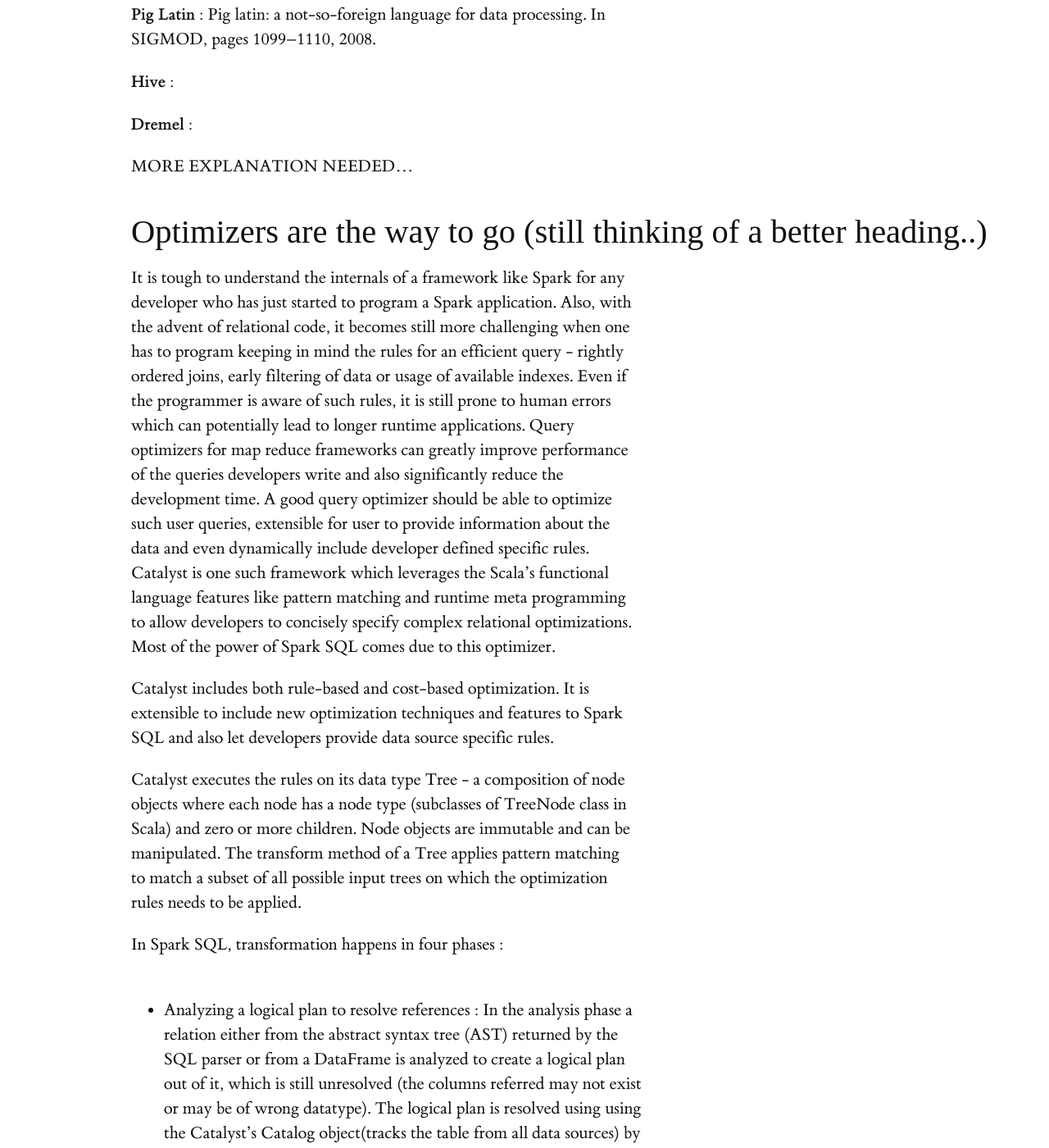
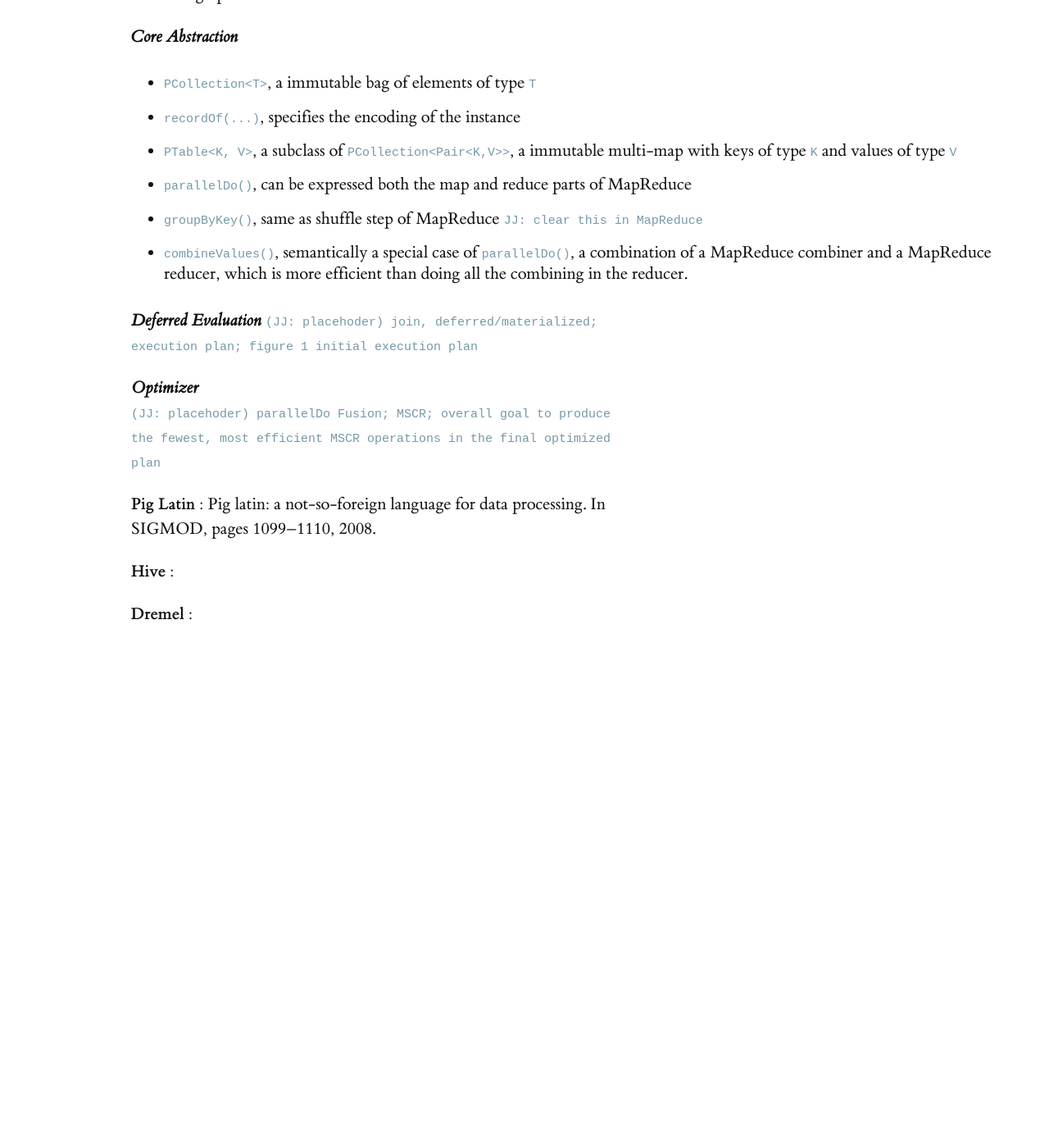
Before and after one commit to heathermiller/dist-prog-book, a Jekyll site: the page built from chapter/8/big-data.md, in a window 1280 px wide and 1400 px high, scrolled down 20549 px. Shown: the whole window at 82% size. Built offline with Jekyll 4.4.1, drawn with Linux system fonts in a browser that asks for light colours; some web fonts are replaced; formulas are drawn with MathJax 3; after the commit the page ends 21409 px from its top, so only the background shows below that; some of the changed text lies outside the part shown.

Commit message:
Update big-data.md

```diff
--- a/chapter/8/big-data.md
+++ b/chapter/8/big-data.md
@@ -13,7 +13,8 @@
     - Spark: what is Spark? how is it different from map reduce? (RDD/lineage: can support iterative algorithm, interactive analytics;) what is pipelining? why is Spark so powerful - RDD and API? What is a RDD and why is it so efficient? properties of a RDD? why is RDD better than DSM? What are the transformations and actions available in Spark ?
   - Large-scale Parallelism on Graphs
     - Why a separate graph processing model? what is a BSP? working of BSP? Do not stress more since its not a map reduce world exactly.
-    - GraphX programming model (working on this)
+    - GraphX programming model - discuss disadvantages graph-parallel model to data parallel model for large scale graph processing? how graphX combines the advantages of both the models? representation of a graph in GraphX?  discuss the model, vertex cut partitioning and its importance? graph operations ?
+
   - Querying: we need more declarative interfaces, built on top MP models.
     - Sawzall {%cite pike2005interpreting --file big-data %}: first one propose
     - Pig {% cite olston2008pig --file big-data %}: on top of Hadoop, independent of execution platform, in theory can compiled into DryadLINQ too; what is the performance gain/lost? Easier to debug?
@@ -199,7 +206,6 @@
 
 ## Execution Models
 **MapReduce**, as mentioned in the programming model section, the execution model is interesting that all the intermediate key/value pairs are written to and read from disk. The output from distributed computation should be same as one from non-faulting sequential execution of the entire program. And the model relies on the atomic commits of map and reduce task outputs to achieve it. The basic idea is to create private temporary files and rename them only when the task has finished. This makes fault-tolerance easy, one could simple start another one if the worker failed. But this is also the bottleneck to run multiple stages.
-
 
 
 
@@ -344,58 +350,3 @@
 **Hive** :
 
 **Dremel** :
-
-
-
-MORE EXPLANATION NEEDED...
-
-
-
-## Optimizers are the way to go (still thinking of a better heading..)
-
-It is tough to understand the internals of a framework like Spark for any developer who has just started to program a Spark application. Also, with the advent of relational code, it becomes still more challenging when one has to program keeping in mind the rules for an efficient query - rightly ordered joins, early filtering of data or usage of available indexes. Even if the programmer is aware of such rules, it is still prone to human errors which can potentially lead to longer runtime applications. Query optimizers for map reduce frameworks can greatly improve performance of the queries developers write and also significantly reduce the development time. A good query optimizer should be able to optimize such user queries, extensible for user to provide information about the data and even dynamically include developer defined specific rules.
-Catalyst is one such framework which leverages the Scala’s functional language features like pattern matching and runtime meta programming to allow developers to concisely specify complex relational optimizations. Most of the power of Spark SQL comes due to this optimizer.
-
-Catalyst includes both rule-based and cost-based optimization. It is extensible to include new optimization techniques and features to Spark SQL and also let developers provide data source specific rules.
-
-
-Catalyst executes the rules on its data type Tree - a composition of node objects where each node has a node type (subclasses of TreeNode class in Scala) and zero or more children. Node objects are immutable and can be manipulated. The transform method of a Tree applies pattern matching to match a subset of all possible input trees on which the optimization rules needs to be applied.
-
-In Spark SQL, transformation happens in four phases :
-
-- Analyzing a logical plan to resolve references  : In the analysis phase a relation either from the abstract syntax  tree (AST) returned by the SQL parser or from a DataFrame is analyzed to create a logical plan out of it, which is still unresolved (the columns referred may not exist or may be of wrong datatype). The logical plan is resolved using using the Catalyst’s Catalog object(tracks the table from all data sources) by mapping the named attributes to the input provided, looking up the relations by name from catalog, by propagating and coercing types through expressions.
-
-- Logical plan optimization : In this phase, several of the rules like constant folding, predicate push down, projection pruning, null propagation, boolean expression simplification are applied on the logical plan.
-
-- Physical planning : In this phase, Spark generates multiples physical plans out of the input logical plan and chooses the plan based on a cost model. The physical planner also performs rule-based physical optimizations, such as pipelining projections or filters into one Spark map operation. In addition, it can push operations from the logical plan into data sources that support predicate or projection pushdown.
-
-- Code Generation : The final phase generates the Java byte code that should run on each machine.Catalyst transforms the Tree which is an expression in SQL to an AST for Scala code to evaluate, compile and run the generated code. A special scala feature namely quasiquotes aid in the construction of abstract syntax tree(AST).
-
-STILL WORKING ON THIS..
-
-## Large Scale Graph processing
-
-Map Reduce doesn’t scale easily and is highly inefficient for iterative / graph algorithms like page rank and machine learning algorithms. Iterative algorithms requires programmer to explicitly handle the intermediate results (writing to disks). Hence, every iteration requires reading the input file and writing the results to the disk resulting in high disk I/O which is a performance bottleneck for any batch processing system.
-
-Also graph algorithms require exchange of messages between vertices. In case of PageRank, every vertex requires the contributions from all its adjacent nodes to calculate its score. Map reduce currently lacks this model of message passing which makes it complex to reason about graph algorithms.
-
-**Bulk synchronous parallel model**
-
-This model was introduced in 1980 to represent the hardware design features of parallel computers. It gained popularity as an alternative for map reduce since it addressed the above mentioned issues with map reduce to an extent.<br />
-In BSP model
-
- - Computation consists of several steps called as supersets.
- - The processors involved have their own local memory and every processor is connected to other via a point-to-point communication.
- - At every superstep, a processor receives input at the beginning, performs computation and outputs at the end.
- - Barrier synchronization synchs all the processors at the end of every superstep.
- - A notable feature of the model is the complete control on data through communication between every processor at every superstep.
- - Though similar to map reduce model, BSP preserves data in memory across supersteps and helps in reasoning iterative graph algorithms.
-
-
-
-**Introduce GraphX and why it fares better than BSP model. Explain GraphX**
-
-## Future and Discussion
-
-- Current leader in distributed processing - Spark, Google's cloud dataflow
-- Current challenges and upcoming improvements ?? - Apache thunder and any others?
```
Also changed, not shown: other parts of chapter/8/big-data.md (+6 -0 lines).
